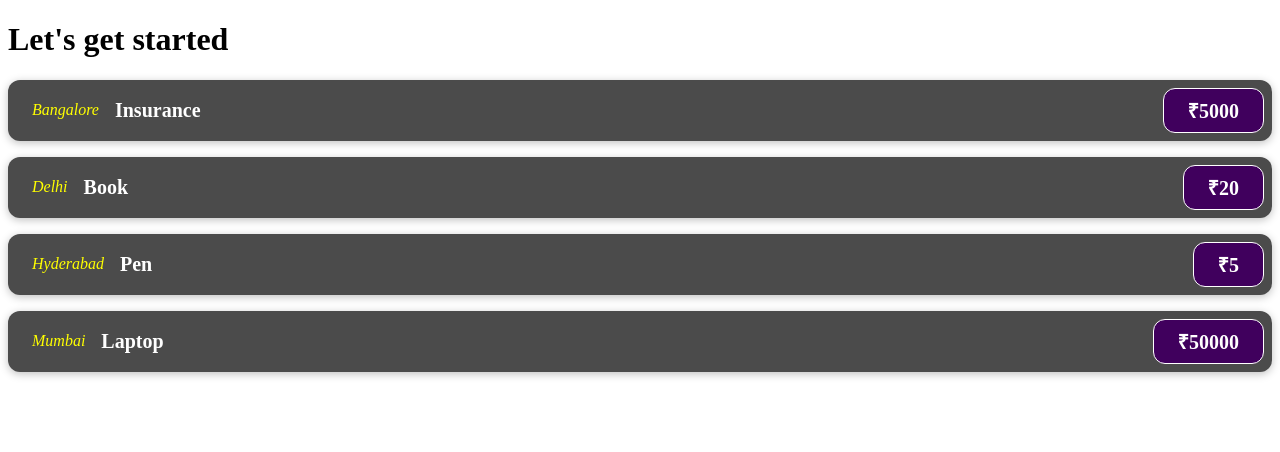
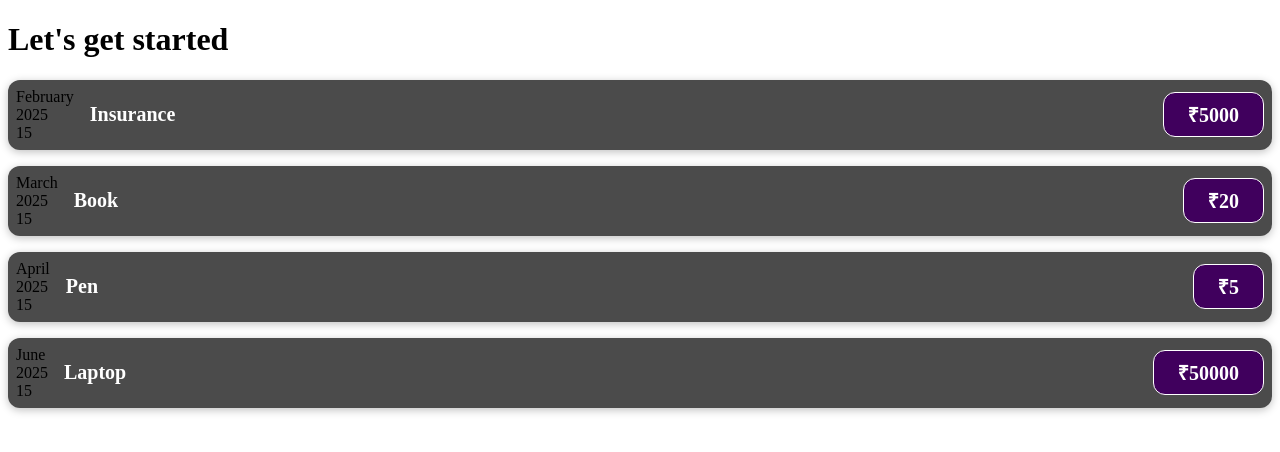
Before and after one commit to Ajay-1502/Learning-React, a React (Vite) app: page / in a window 1280 px wide. Shown: the top 452 px of the page. Built offline with nearby package versions, Linux system fonts and the light colour scheme.

Commit message:
Refactor : Added calender format to expenses

```diff
--- a/src/App.jsx
+++ b/src/App.jsx
@@ -24,7 +24,7 @@
     },
     {
       id: '4',
-      date: new Date(2025, 1, 15),
+      date: new Date(2025, 5, 15),
       location: 'Mumbai',
       title: 'Laptop',
       price: '₹50000',
--- a/src/components/ExpenseItem.jsx
+++ b/src/components/ExpenseItem.jsx
@@ -1,10 +1,31 @@
 import './ExpenseItem.css';
 
 function ExpenseItem(props) {
+  const months = [
+    'January',
+    'February',
+    'March',
+    'April',
+    'May',
+    'June',
+    'July',
+    'August',
+    'September',
+    'October',
+    'November',
+    'December',
+  ];
+
+  const month = months[props.date.getMonth()];
+  const year = props.date.getFullYear();
+  const date = props.date.getDate();
   return (
     <div className="expense-item">
-      <div>{props.date.toISOString}</div>
-      <div className="expense-item__location">{props.location}</div>
+      <div>
+        <div>{month}</div>
+        <div>{year}</div>
+        <div>{date}</div>
+      </div>
       <div className="expense-item__description">
         <h2>{props.title}</h2>
         <div className="expense-item__price">{props.price}</div>
```
